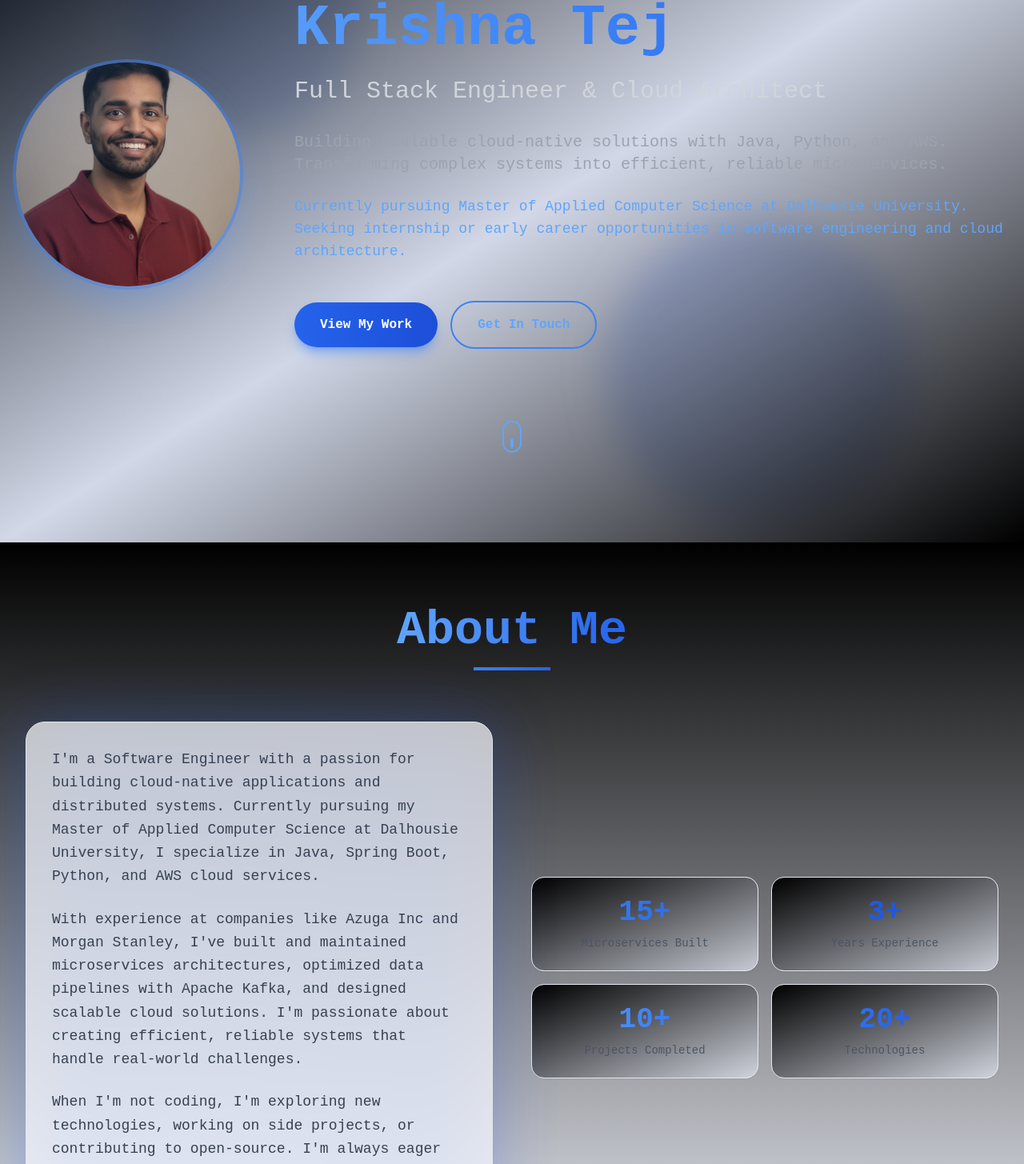
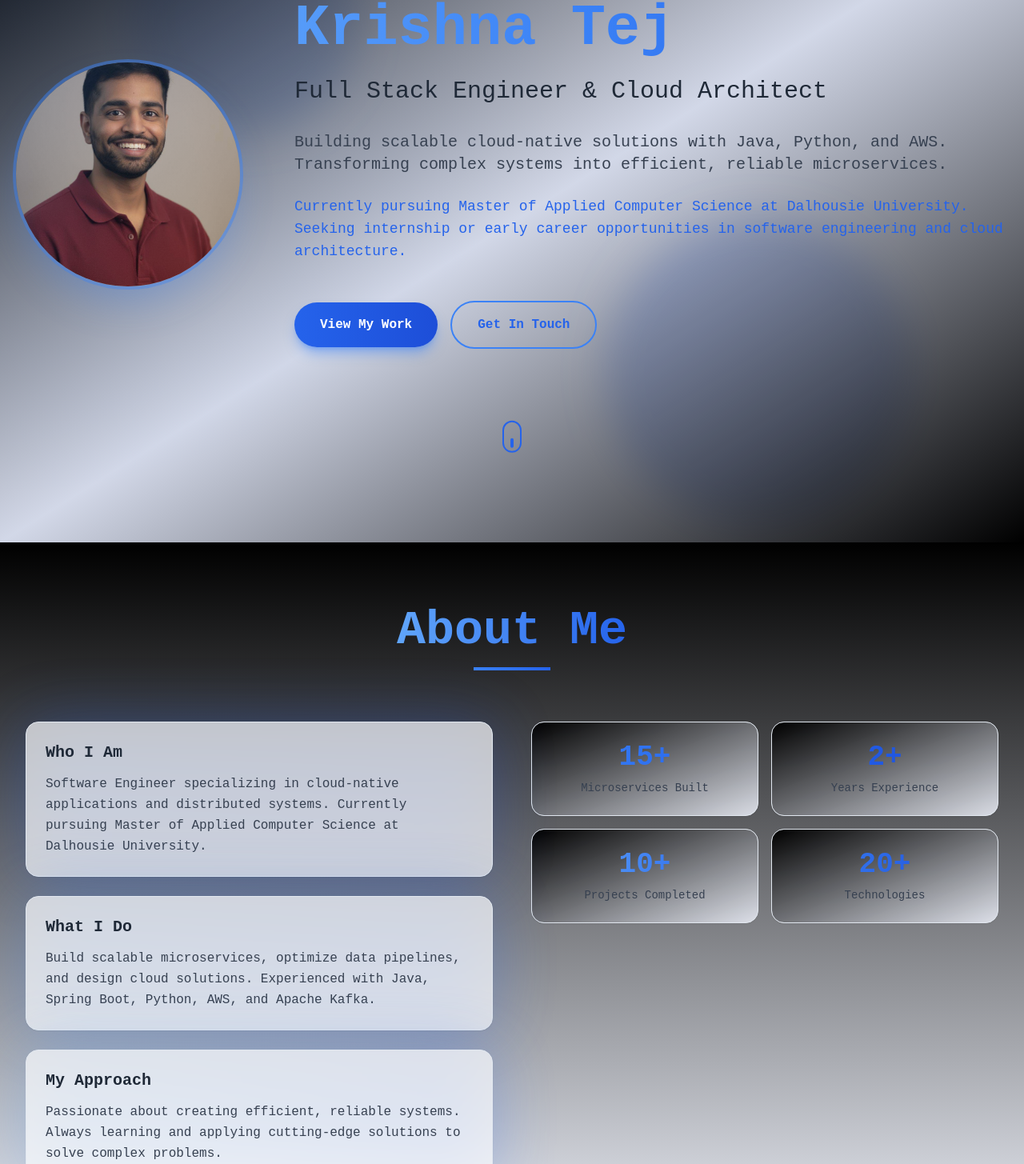
Before and after one commit to krishnatejnk/portfolio-site, a Next.js app: page / in a window 1280 px wide. Shown: the part 186-1641 px from the top of the page at 80% size. Built offline with nearby package versions, Linux system fonts and the light colour scheme; a web font is replaced by a local one.

Commit message:
Update portfolio components: improve styling, add interactive features, and enhance UI/UX

```diff
--- a/app/components/About.tsx
+++ b/app/components/About.tsx
@@ -29,7 +29,8 @@ export default function About() {
           <div className="w-24 h-1 bg-gradient-to-r from-blue-500 to-blue-600 mx-auto"></div>
         </motion.div>
 
-        <div className="grid md:grid-cols-2 gap-12 items-center">
+        <div className="grid md:grid-cols-2 gap-12 items-start">
+          <div className="space-y-6">
             <motion.div
               initial={{ opacity: 0, x: -50 }}
               animate={isInView ? { opacity: 1, x: 0 } : { opacity: 0, x: -50 }}
@@ -37,27 +38,59 @@ export default function About() {
               className="relative"
             >
               <div className="relative z-10">
-              <div className="absolute inset-0 bg-gradient-to-r from-blue-600 to-blue-700 rounded-3xl blur-2xl opacity-30"></div>
-              <div className="relative bg-white/70 dark:bg-black/50 backdrop-blur-sm border border-slate-200 dark:border-blue-500/30 shadow-sm rounded-3xl p-8">
-                <p className="text-lg text-gray-700 dark:text-gray-300 leading-relaxed mb-6">
-                  I&apos;m a Software Engineer with a passion for building cloud-native applications
-                  and distributed systems. Currently pursuing my Master of Applied Computer Science
-                  at Dalhousie University, I specialize in Java, Spring Boot, Python, and AWS cloud services.
-                </p>
-                <p className="text-lg text-gray-700 dark:text-gray-300 leading-relaxed mb-6">
-                  With experience at companies like Azuga Inc and Morgan Stanley, I&apos;ve built and
-                  maintained microservices architectures, optimized data pipelines with Apache Kafka,
-                  and designed scalable cloud solutions. I&apos;m passionate about creating efficient,
-                  reliable systems that handle real-world challenges.
-                </p>
-                <p className="text-lg text-gray-700 dark:text-gray-300 leading-relaxed">
-                  When I&apos;m not coding, I&apos;m exploring new technologies, working on side projects,
-                  or contributing to open-source. I&apos;m always eager to learn and apply cutting-edge
-                  solutions to complex problems.
+                <div className="absolute inset-0 bg-gradient-to-r from-blue-600 to-blue-700 rounded-2xl blur-2xl opacity-30"></div>
+                <div className="relative bg-white/70 dark:bg-black/50 backdrop-blur-sm border border-slate-200 dark:border-blue-500/30 shadow-sm rounded-2xl p-6">
+                  <h3 className="text-xl font-bold text-gray-800 dark:text-gray-100 mb-3">
+                    Who I Am
+                  </h3>
+                  <p className="text-base text-gray-700 dark:text-gray-300 leading-relaxed">
+                    Software Engineer specializing in cloud-native applications and distributed systems.
+                    Currently pursuing Master of Applied Computer Science at Dalhousie University.
                   </p>
                 </div>
               </div>
             </motion.div>
+
+            <motion.div
+              initial={{ opacity: 0, x: -50 }}
+              animate={isInView ? { opacity: 1, x: 0 } : { opacity: 0, x: -50 }}
+              transition={{ duration: 0.6, delay: 0.2, ease: "easeOut" }}
+              className="relative"
+            >
+              <div className="relative z-10">
+                <div className="absolute inset-0 bg-gradient-to-r from-blue-500 to-blue-600 rounded-2xl blur-2xl opacity-30"></div>
+                <div className="relative bg-white/70 dark:bg-black/50 backdrop-blur-sm border border-slate-200 dark:border-blue-500/30 shadow-sm rounded-2xl p-6">
+                  <h3 className="text-xl font-bold text-gray-800 dark:text-gray-100 mb-3">
+                    What I Do
+                  </h3>
+                  <p className="text-base text-gray-700 dark:text-gray-300 leading-relaxed">
+                    Build scalable microservices, optimize data pipelines, and design cloud solutions.
+                    Experienced with Java, Spring Boot, Python, AWS, and Apache Kafka.
+                  </p>
+                </div>
+              </div>
+            </motion.div>
+
+            <motion.div
+              initial={{ opacity: 0, x: -50 }}
+              animate={isInView ? { opacity: 1, x: 0 } : { opacity: 0, x: -50 }}
+              transition={{ duration: 0.6, delay: 0.3, ease: "easeOut" }}
+              className="relative"
+            >
+              <div className="relative z-10">
+                <div className="absolute inset-0 bg-gradient-to-r from-blue-400 to-blue-600 rounded-2xl blur-2xl opacity-30"></div>
+                <div className="relative bg-white/70 dark:bg-black/50 backdrop-blur-sm border border-slate-200 dark:border-blue-500/30 shadow-sm rounded-2xl p-6">
+                  <h3 className="text-xl font-bold text-gray-800 dark:text-gray-100 mb-3">
+                    My Approach
+                  </h3>
+                  <p className="text-base text-gray-700 dark:text-gray-300 leading-relaxed">
+                    Passionate about creating efficient, reliable systems. Always learning and applying
+                    cutting-edge solutions to solve complex problems.
+                  </p>
+                </div>
+              </div>
+            </motion.div>
+          </div>
 
           <motion.div
             initial={{ opacity: 0, x: 50 }}
@@ -67,7 +100,7 @@ export default function About() {
           >
             {[
               { label: "Microservices Built", value: "15+", color: "from-blue-500 to-blue-600" },
-              { label: "Years Experience", value: "3+", color: "from-blue-600 to-blue-700" },
+              { label: "Years Experience", value: "2+", color: "from-blue-600 to-blue-700" },
               { label: "Projects Completed", value: "10+", color: "from-blue-400 to-blue-600" },
               { label: "Technologies", value: "20+", color: "from-blue-500 to-blue-700" },
             ].map((stat, index) => (
@@ -77,12 +110,12 @@ export default function About() {
                 animate={isInView ? { opacity: 1, scale: 1 } : { opacity: 0, scale: 0.8 }}
                 transition={{ duration: 0.5, delay: 0.3 + index * 0.1, ease: "easeOut" }}
                 whileHover={{ scale: 1.05, y: -5 }}
-                className="bg-gradient-to-br bg-white/70 dark:bg-black/50 backdrop-blur-sm border border-slate-200 dark:border-blue-500/30 shadow-sm rounded-2xl p-6 text-center"
+                className="bg-gradient-to-br bg-white/90 dark:bg-gray-900/90 backdrop-blur-sm border border-slate-200 dark:border-blue-500/30 shadow-sm rounded-2xl p-6 text-center"
               >
                 <div className={`text-4xl font-bold bg-gradient-to-r ${stat.color} bg-clip-text text-transparent mb-2`}>
                   {stat.value}
                 </div>
-                <div className="text-sm text-gray-600 dark:text-gray-400">{stat.label}</div>
+                <div className="text-sm font-medium text-gray-700 dark:text-gray-200">{stat.label}</div>
               </motion.div>
             ))}
           </motion.div>
--- a/app/components/Contact.tsx
+++ b/app/components/Contact.tsx
@@ -108,7 +108,7 @@ export default function Contact() {
             </span>
           </h2>
           <div className="w-24 h-1 bg-gradient-to-r from-blue-500 to-blue-600 mx-auto mb-4"></div>
-          <p className="text-gray-400 text-lg max-w-2xl mx-auto">
+          <p className="text-gray-700 dark:text-gray-400 text-lg max-w-2xl mx-auto">
             I&apos;m actively seeking internship and early career opportunities in software engineering and cloud architecture.
             As I approach graduation, I&apos;m eager to contribute to innovative teams and grow professionally.
           </p>
@@ -246,7 +246,7 @@ export default function Contact() {
             className="space-y-8"
           >
             <div>
-              <h3 className="text-2xl font-bold text-white mb-6">Connect With Me</h3>
+              <h3 className="text-2xl font-bold text-gray-900 dark:text-white mb-6">Connect With Me</h3>
               <div className="grid grid-cols-2 gap-4">
                 {socialLinks.map((social, index) => (
                   <motion.a
@@ -273,16 +273,16 @@ export default function Contact() {
               transition={{ delay: 0.4, duration: 0.5, ease: "easeOut" }}
               className="bg-white/70 dark:bg-black/50 backdrop-blur-sm border border-slate-200 dark:border-blue-500/30 shadow-sm rounded-2xl p-6"
             >
-              <h4 className="text-xl font-bold text-white mb-4">Open to Opportunities</h4>
+              <h4 className="text-xl font-bold text-gray-900 dark:text-white mb-4">Open to Opportunities</h4>
               <p className="text-gray-700 dark:text-gray-300 leading-relaxed mb-4">
                 As a soon-to-be graduate with hands-on experience in microservices, cloud architecture, and full-stack development,
                 I&apos;m actively seeking internship or entry-level positions where I can contribute to meaningful projects and
                 continue growing as a software engineer. I&apos;m particularly interested in roles involving cloud-native applications,
                 distributed systems, and modern software development practices.
               </p>
-              <p className="text-blue-400 font-semibold mb-2">krishnatejnk@gmail.com</p>
-              <p className="text-blue-400 font-semibold mb-2">+1 (902) 989-3113</p>
-              <p className="text-gray-400 text-sm">Halifax, Nova Scotia, Canada</p>
+              <p className="text-blue-600 dark:text-blue-400 font-semibold mb-2">krishnatejnk@gmail.com</p>
+              <p className="text-blue-600 dark:text-blue-400 font-semibold mb-2">+1 (902) 989-3113</p>
+              <p className="text-gray-600 dark:text-gray-400 text-sm">Halifax, Nova Scotia, Canada</p>
             </motion.div>
           </motion.div>
         </div>
--- a/app/components/Education.tsx
+++ b/app/components/Education.tsx
@@ -94,25 +94,31 @@ export default function Education() {
                     <div className="absolute top-0 right-0 w-32 h-32 bg-gradient-to-br from-blue-600/20 to-blue-700/20 rounded-full blur-2xl"></div>
                     <div className="relative z-10">
                       <div className="flex flex-col md:flex-row md:items-center md:justify-between mb-3">
-                        <h3 className="text-2xl font-bold text-white mb-1">{edu.degree}</h3>
-                        <span className="text-sm text-blue-400 font-semibold">{edu.period}</span>
+                        <h3 className="text-2xl font-bold text-gray-900 dark:text-white mb-1">{edu.degree}</h3>
+                        <div className="text-sm text-blue-600 dark:text-blue-400 font-semibold text-right">
+                          {edu.period.split(' - ').map((part, idx) => (
+                            <div key={idx}>
+                              {idx === 0 ? part : `- ${part}`}
+                            </div>
+                          ))}
+                        </div>
                       </div>
-                      <h4 className="text-lg text-blue-300 mb-2">{edu.institution}</h4>
+                      <h4 className="text-lg text-blue-700 dark:text-blue-300 mb-2">{edu.institution}</h4>
                       {edu.location && <p className="text-sm text-gray-600 dark:text-gray-400 mb-2">{edu.location}</p>}
                       {edu.gpa && (
-                        <p className="text-sm text-blue-400 font-semibold mb-4">
+                        <p className="text-sm text-blue-600 dark:text-blue-400 font-semibold mb-4">
                           GPA: {edu.gpa}
                         </p>
                       )}
                       <p className="text-gray-700 dark:text-gray-300 mb-4 leading-relaxed">{edu.description}</p>
                       {edu.courses && edu.courses.length > 0 && (
                         <div className="space-y-2">
-                          <p className="text-sm font-semibold text-blue-300">Relevant Courses:</p>
+                          <p className="text-sm font-semibold text-blue-700 dark:text-blue-300">Relevant Courses:</p>
                           <div className="flex flex-wrap gap-2">
                             {edu.courses.map((course, courseIndex) => (
                               <span
                                 key={courseIndex}
-                                className="px-3 py-1 bg-gradient-to-r from-blue-600/20 to-blue-700/20 border border-blue-500/50 rounded-full text-xs text-blue-300"
+                                className="px-3 py-1 bg-gradient-to-r from-blue-600/20 to-blue-700/20 border border-blue-500/50 rounded-full text-xs text-blue-700 dark:text-blue-300"
                               >
                                 {course}
                               </span>
--- a/app/components/Hero.tsx
+++ b/app/components/Hero.tsx
@@ -107,14 +107,14 @@ export default function Hero() {
 
             <motion.p
               variants={itemVariants}
-              className="text-xl md:text-2xl lg:text-3xl text-gray-300 mb-8 font-light"
+              className="text-xl md:text-2xl lg:text-3xl text-gray-800 dark:text-gray-300 mb-8 font-light"
             >
               Full Stack Engineer & Cloud Architect
             </motion.p>
 
             <motion.p
               variants={itemVariants}
-              className="text-lg md:text-xl text-gray-400 mb-6 max-w-2xl md:max-w-none mx-auto md:mx-0"
+              className="text-lg md:text-xl text-gray-700 dark:text-gray-400 mb-6 max-w-2xl md:max-w-none mx-auto md:mx-0"
             >
               Building scalable cloud-native solutions with Java, Python, and AWS.
               Transforming complex systems into efficient, reliable microservices.
@@ -122,7 +122,7 @@ export default function Hero() {
 
             <motion.p
               variants={itemVariants}
-              className="text-base md:text-lg text-blue-400 mb-12 max-w-2xl md:max-w-none mx-auto md:mx-0 font-medium"
+              className="text-base md:text-lg text-blue-600 dark:text-blue-400 mb-12 max-w-2xl md:max-w-none mx-auto md:mx-0 font-medium"
             >
               Currently pursuing Master of Applied Computer Science at Dalhousie University.
               Seeking internship or early career opportunities in software engineering and cloud architecture.
@@ -150,7 +150,7 @@ export default function Hero() {
                   e.preventDefault();
                   document.querySelector("#contact")?.scrollIntoView({ behavior: "smooth" });
                 }}
-                className="px-8 py-4 border-2 border-blue-500 rounded-full font-semibold text-blue-400 hover:bg-blue-500/10 transition-colors"
+                className="px-8 py-4 border-2 border-blue-500 rounded-full font-semibold text-blue-600 dark:text-blue-400 hover:bg-blue-500/10 transition-colors"
                 whileHover={{ scale: 1.05 }}
                 whileTap={{ scale: 0.95 }}
               >
@@ -167,12 +167,12 @@ export default function Hero() {
           <motion.div
             animate={{ y: [0, 10, 0] }}
             transition={{ duration: 2, repeat: Infinity }}
-            className="w-6 h-10 border-2 border-blue-400 rounded-full mx-auto flex justify-center"
+            className="w-6 h-10 border-2 border-blue-600 dark:border-blue-400 rounded-full mx-auto flex justify-center"
           >
             <motion.div
               animate={{ y: [0, 12, 0] }}
               transition={{ duration: 2, repeat: Infinity }}
-              className="w-1 h-3 bg-blue-400 rounded-full mt-2"
+              className="w-1 h-3 bg-blue-600 dark:bg-blue-400 rounded-full mt-2"
             />
           </motion.div>
         </motion.div>
--- a/app/components/Navbar.tsx
+++ b/app/components/Navbar.tsx
@@ -118,9 +118,27 @@ export default function Navbar() {
               onClick={toggleTheme}
               className="relative inline-flex items-center justify-center w-16 h-8 rounded-full border border-blue-500/30 transition-colors bg-white/70 dark:bg-black/40 hover:bg-white/80 dark:hover:bg-black/50"
             >
-              <div className="absolute inset-0 px-2 flex items-center justify-between text-[10px] font-semibold">
-                <span className={`${theme === "light" ? "text-blue-600" : "text-gray-500"}`}>L</span>
-                <span className={`${theme === "dark" ? "text-blue-400" : "text-gray-500"}`}>D</span>
+              <div className="absolute inset-0 px-2 flex items-center justify-between">
+                {/* Sun icon for light mode */}
+                <svg
+                  className={`w-4 h-4 transition-colors ${theme === "light" ? "text-yellow-500" : "text-gray-400"}`}
+                  fill="currentColor"
+                  viewBox="0 0 20 20"
+                >
+                  <path
+                    fillRule="evenodd"
+                    d="M10 2a1 1 0 011 1v1a1 1 0 11-2 0V3a1 1 0 011-1zm4 8a4 4 0 11-8 0 4 4 0 018 0zm-.464 4.95l.707.707a1 1 0 001.414-1.414l-.707-.707a1 1 0 00-1.414 1.414zm2.12-10.607a1 1 0 010 1.414l-.706.707a1 1 0 11-1.414-1.414l.707-.707a1 1 0 011.414 0zM17 11a1 1 0 100-2h-1a1 1 0 100 2h1zm-7 4a1 1 0 011 1v1a1 1 0 11-2 0v-1a1 1 0 011-1zM5.05 6.464A1 1 0 106.465 5.05l-.708-.707a1 1 0 00-1.414 1.414l.707.707zm1.414 8.486l-.707.707a1 1 0 01-1.414-1.414l.707-.707a1 1 0 011.414 1.414zM4 11a1 1 0 100-2H3a1 1 0 000 2h1z"
+                    clipRule="evenodd"
+                  />
+                </svg>
+                {/* Moon icon for dark mode */}
+                <svg
+                  className={`w-4 h-4 transition-colors ${theme === "dark" ? "text-blue-400" : "text-gray-400"}`}
+                  fill="currentColor"
+                  viewBox="0 0 20 20"
+                >
+                  <path d="M17.293 13.293A8 8 0 016.707 2.707a8.001 8.001 0 1010.586 10.586z" />
+                </svg>
               </div>
               <motion.div
                 className="absolute top-1 left-1 w-6 h-6 rounded-full bg-gradient-to-br from-blue-600 to-blue-700 shadow-lg"
@@ -168,6 +186,28 @@ export default function Navbar() {
               onClick={toggleTheme}
               className="relative inline-flex items-center justify-center w-14 h-8 rounded-full border border-blue-500/30 transition-colors bg-white/70 dark:bg-black/40 hover:bg-white/80 dark:hover:bg-black/50"
             >
+              <div className="absolute inset-0 px-1.5 flex items-center justify-between">
+                {/* Sun icon for light mode */}
+                <svg
+                  className={`w-3.5 h-3.5 transition-colors ${theme === "light" ? "text-yellow-500" : "text-gray-400"}`}
+                  fill="currentColor"
+                  viewBox="0 0 20 20"
+                >
+                  <path
+                    fillRule="evenodd"
+                    d="M10 2a1 1 0 011 1v1a1 1 0 11-2 0V3a1 1 0 011-1zm4 8a4 4 0 11-8 0 4 4 0 018 0zm-.464 4.95l.707.707a1 1 0 001.414-1.414l-.707-.707a1 1 0 00-1.414 1.414zm2.12-10.607a1 1 0 010 1.414l-.706.707a1 1 0 11-1.414-1.414l.707-.707a1 1 0 011.414 0zM17 11a1 1 0 100-2h-1a1 1 0 100 2h1zm-7 4a1 1 0 011 1v1a1 1 0 11-2 0v-1a1 1 0 011-1zM5.05 6.464A1 1 0 106.465 5.05l-.708-.707a1 1 0 00-1.414 1.414l.707.707zm1.414 8.486l-.707.707a1 1 0 01-1.414-1.414l.707-.707a1 1 0 011.414 1.414zM4 11a1 1 0 100-2H3a1 1 0 000 2h1z"
+                    clipRule="evenodd"
+                  />
+                </svg>
+                {/* Moon icon for dark mode */}
+                <svg
+                  className={`w-3.5 h-3.5 transition-colors ${theme === "dark" ? "text-blue-400" : "text-gray-400"}`}
+                  fill="currentColor"
+                  viewBox="0 0 20 20"
+                >
+                  <path d="M17.293 13.293A8 8 0 016.707 2.707a8.001 8.001 0 1010.586 10.586z" />
+                </svg>
+              </div>
               <motion.div
                 className="absolute top-1 left-1 w-6 h-6 rounded-full bg-gradient-to-br from-blue-600 to-blue-700 shadow-lg"
                 animate={{ x: theme === "dark" ? 24 : 0, rotate: theme === "dark" ? 18 : -18 }}
--- a/app/components/Skills.tsx
+++ b/app/components/Skills.tsx
@@ -97,7 +97,7 @@ export default function Skills() {
                   <div key={skillIndex}>
                     <div className="flex justify-between items-center mb-2">
                       <span className="text-gray-700 dark:text-gray-300 font-medium">{skill.name}</span>
-                      <span className="text-blue-400 text-sm font-semibold">{skill.level}%</span>
+                      <span className="text-blue-600 dark:text-blue-400 text-sm font-semibold">{skill.level}%</span>
                     </div>
                     <div className="h-2 bg-gray-200 dark:bg-gray-800 rounded-full overflow-hidden">
                       <motion.div
```
Also changed, not shown: app/components/Projects.tsx (+117 -16 lines). Lines whose indentation alone changed are shown as unchanged.
